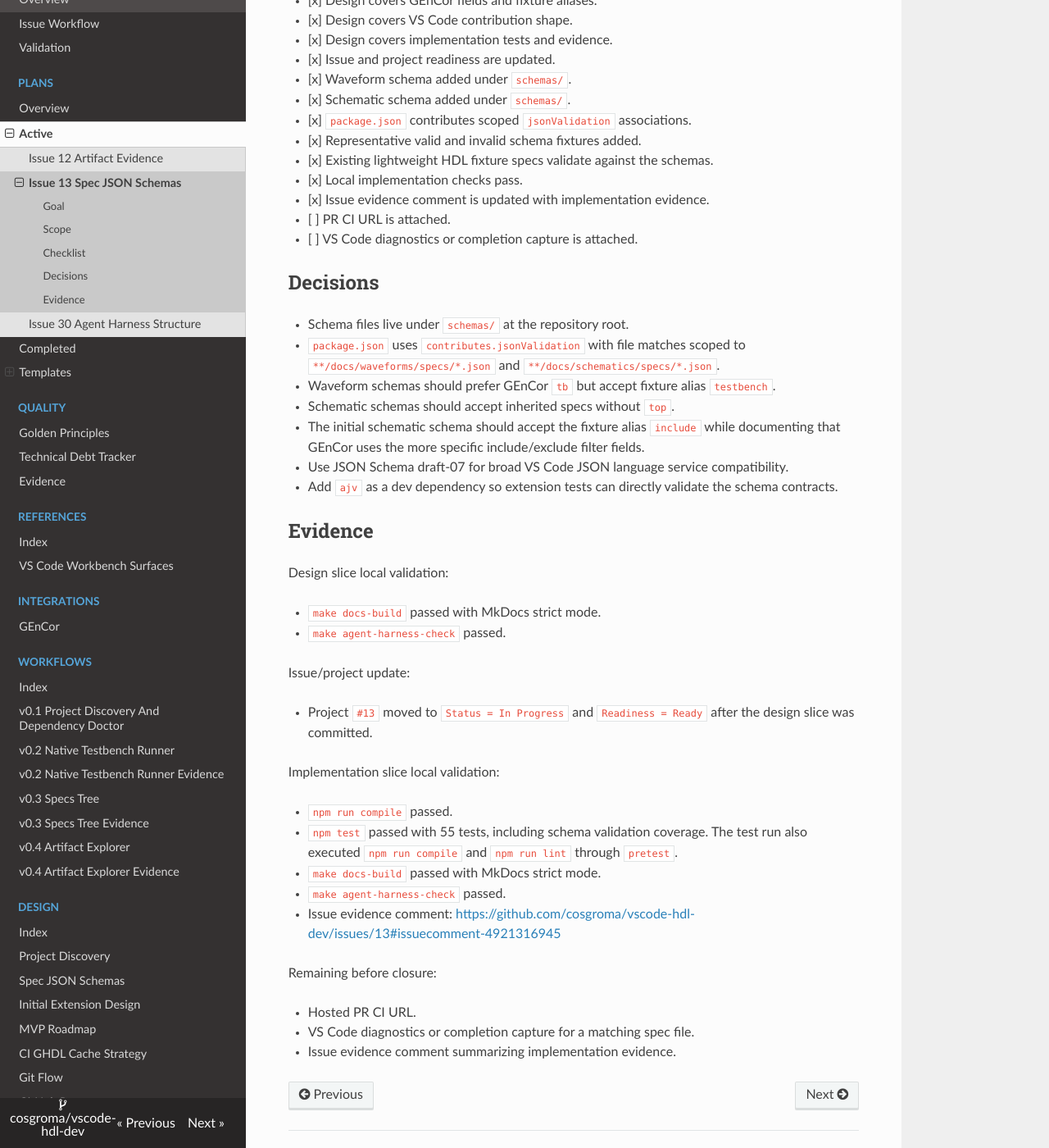
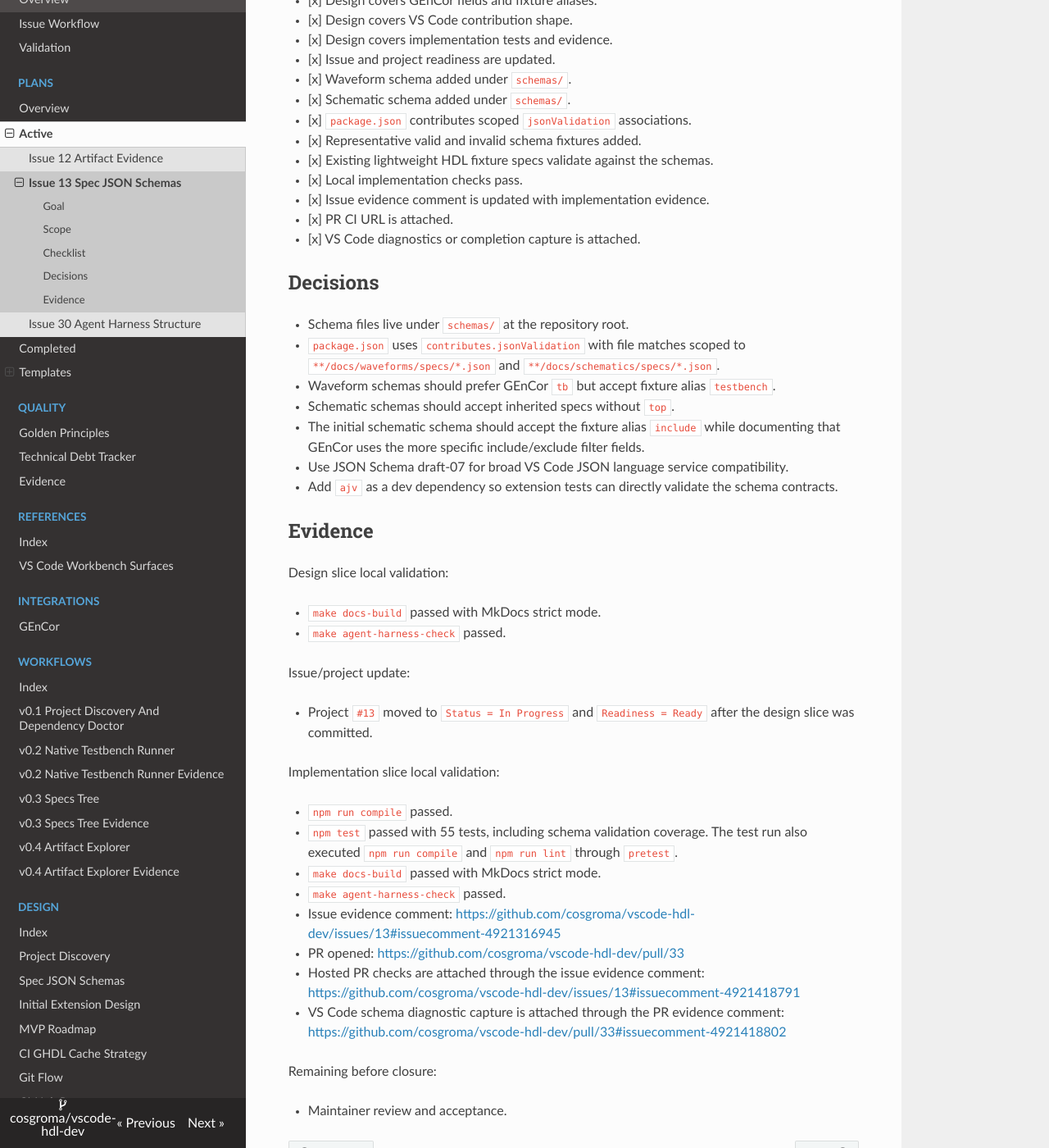
Before and after one commit to cosgroma/vscode-hdl-dev, an MkDocs documentation site: the page built from docs/plans/active/issue-13-json-schemas.md, in a window 1280 px wide and 1400 px high, scrolled down 894 px. Shown: the whole window at 82% size. Built offline with MkDocs 1.6.1, drawn with Linux system fonts in a browser that asks for light colours; nearby versions of some CDN libraries.

Commit message:
Record spec schema PR evidence (#13)

```diff
--- a/docs/plans/active/issue-13-json-schemas.md
+++ b/docs/plans/active/issue-13-json-schemas.md
@@ -41,8 +41,8 @@ Out of scope:
 - [x] Existing lightweight HDL fixture specs validate against the schemas.
 - [x] Local implementation checks pass.
 - [x] Issue evidence comment is updated with implementation evidence.
-- [ ] PR CI URL is attached.
-- [ ] VS Code diagnostics or completion capture is attached.
+- [x] PR CI URL is attached.
+- [x] VS Code diagnostics or completion capture is attached.
 
 ## Decisions
 
@@ -81,9 +81,13 @@ Implementation slice local validation:
 - `make agent-harness-check` passed.
 - Issue evidence comment:
   <https://github.com/cosgroma/vscode-hdl-dev/issues/13#issuecomment-4921316945>
+- PR opened:
+  <https://github.com/cosgroma/vscode-hdl-dev/pull/33>
+- Hosted PR checks are attached through the issue evidence comment:
+  <https://github.com/cosgroma/vscode-hdl-dev/issues/13#issuecomment-4921418791>
+- VS Code schema diagnostic capture is attached through the PR evidence comment:
+  <https://github.com/cosgroma/vscode-hdl-dev/pull/33#issuecomment-4921418802>
 
 Remaining before closure:
 
-- Hosted PR CI URL.
-- VS Code diagnostics or completion capture for a matching spec file.
-- Issue evidence comment summarizing implementation evidence.
+- Maintainer review and acceptance.
```
